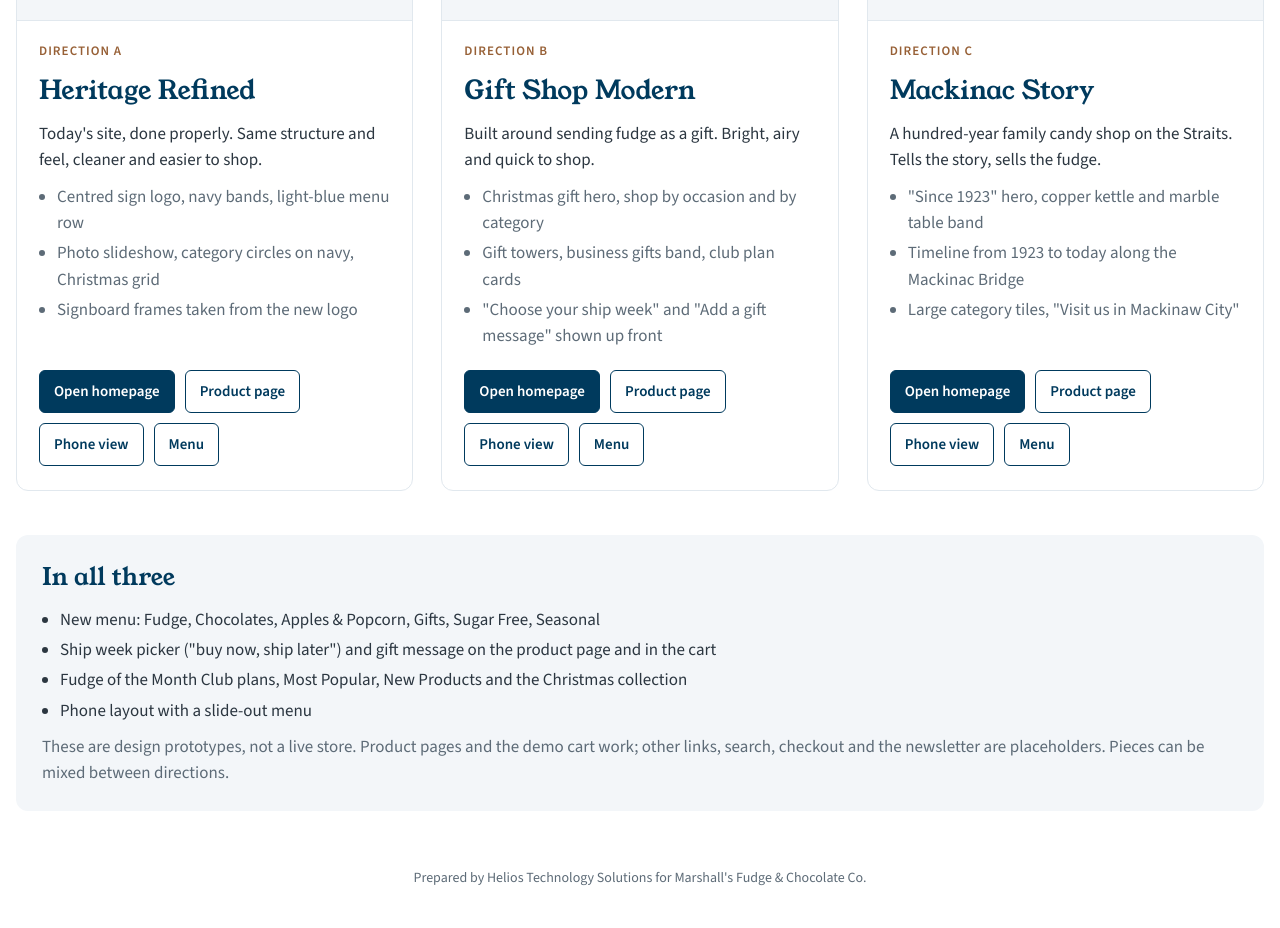
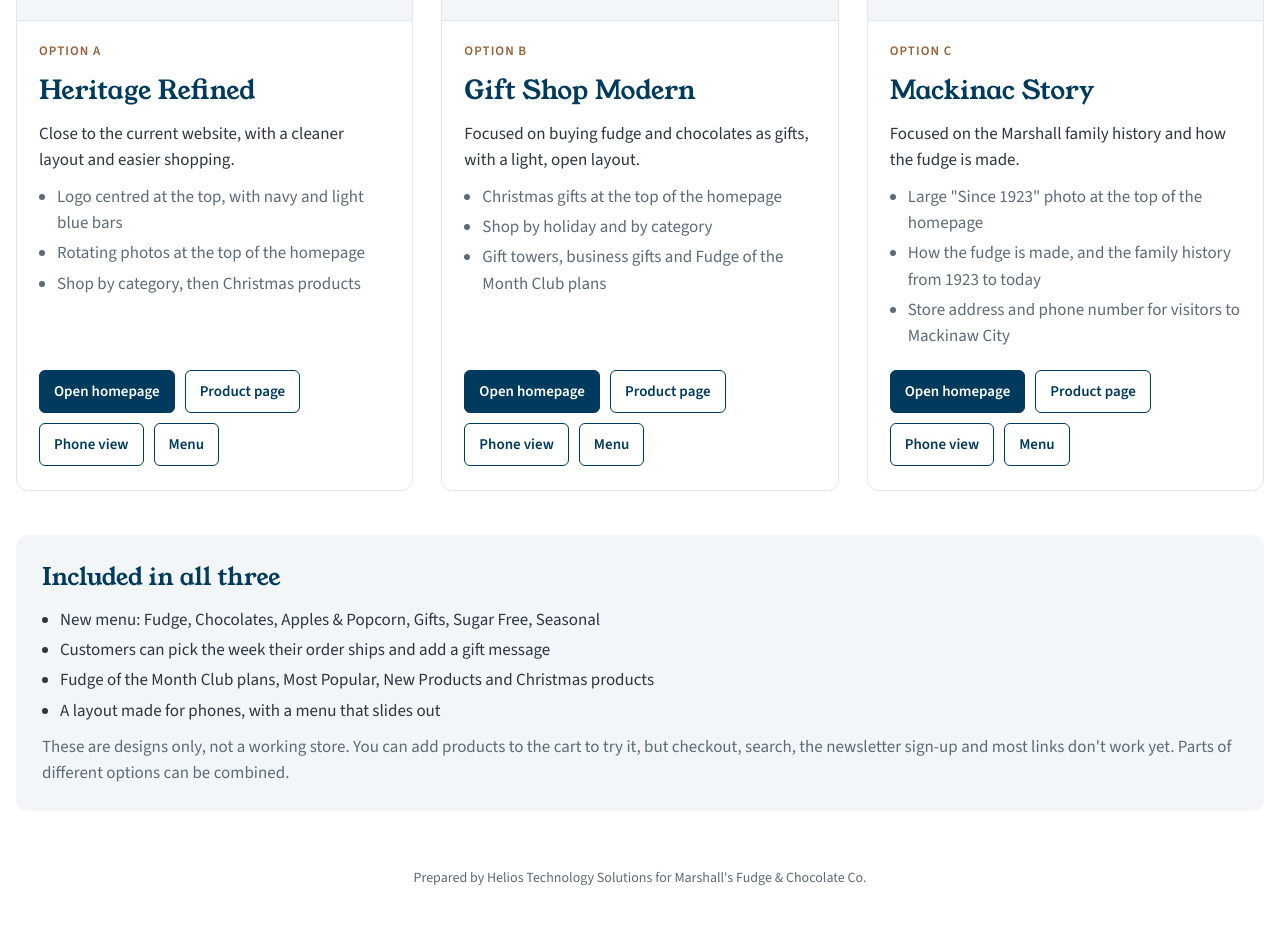
Before and after one commit to ostrovsrr/marshalls-fudge-prototypes, a plain HTML site: page index.html in a window 1280 px wide. Shown: the part 820-1748 px from the top of the page. Drawn offline with nearby package versions, Linux system fonts and the light colour scheme.

Commit message:
Plain-language copy on the overview page

```diff
--- a/index.html
+++ b/index.html
@@ -73,8 +73,8 @@
 <header class="mast">
   <div class="wrap">
     <div class="logo"><img src="reference/brand/marshalls-logo-horizontal.png" alt="Marshall's Fudge &amp; Chocolate Co." width="4460" height="709"></div>
-    <h1>Three design directions for the new website</h1>
-    <p>Each one uses Marshall's real products, prices, photos and story, in the three brand colours from the brand refresh. Open the homepage and a product page of each; they work on desktop and phone.</p>
+    <h1>Three design options for the new website</h1>
+    <p>Each option has a homepage and a product page you can click through on a computer or a phone. All three use Marshall's products, photos, prices and brand colours.</p>
   </div>
 </header>
 
@@ -84,13 +84,13 @@
       <article class="card">
         <div class="shot"><img src="reference/prototypes/heritage/desktop.png" alt="Heritage Refined homepage, full page"></div>
         <div class="body">
-          <span class="tag">Direction A</span>
+          <span class="tag">Option A</span>
           <h2>Heritage Refined</h2>
-          <p>Today's site, done properly. Same structure and feel, cleaner and easier to shop.</p>
+          <p>Close to the current website, with a cleaner layout and easier shopping.</p>
           <ul>
-            <li>Centred sign logo, navy bands, light-blue menu row</li>
-            <li>Photo slideshow, category circles on navy, Christmas grid</li>
-            <li>Signboard frames taken from the new logo</li>
+            <li>Logo centred at the top, with navy and light blue bars</li>
+            <li>Rotating photos at the top of the homepage</li>
+            <li>Shop by category, then Christmas products</li>
           </ul>
           <div class="links">
             <a class="primary" href="reference/prototypes/heritage/index.html">Open homepage</a>
@@ -103,13 +103,13 @@
       <article class="card">
         <div class="shot"><img src="reference/prototypes/gifting/desktop.png" alt="Gift Shop Modern homepage, full page"></div>
         <div class="body">
-          <span class="tag">Direction B</span>
+          <span class="tag">Option B</span>
           <h2>Gift Shop Modern</h2>
-          <p>Built around sending fudge as a gift. Bright, airy and quick to shop.</p>
+          <p>Focused on buying fudge and chocolates as gifts, with a light, open layout.</p>
           <ul>
-            <li>Christmas gift hero, shop by occasion and by category</li>
-            <li>Gift towers, business gifts band, club plan cards</li>
-            <li>"Choose your ship week" and "Add a gift message" shown up front</li>
+            <li>Christmas gifts at the top of the homepage</li>
+            <li>Shop by holiday and by category</li>
+            <li>Gift towers, business gifts and Fudge of the Month Club plans</li>
           </ul>
           <div class="links">
             <a class="primary" href="reference/prototypes/gifting/index.html">Open homepage</a>
@@ -122,13 +122,13 @@
       <article class="card">
         <div class="shot"><img src="reference/prototypes/story/desktop.png" alt="Mackinac Story homepage, full page"></div>
         <div class="body">
-          <span class="tag">Direction C</span>
+          <span class="tag">Option C</span>
           <h2>Mackinac Story</h2>
-          <p>A hundred-year family candy shop on the Straits. Tells the story, sells the fudge.</p>
+          <p>Focused on the Marshall family history and how the fudge is made.</p>
           <ul>
-            <li>"Since 1923" hero, copper kettle and marble table band</li>
-            <li>Timeline from 1923 to today along the Mackinac Bridge</li>
-            <li>Large category tiles, "Visit us in Mackinaw City"</li>
+            <li>Large "Since 1923" photo at the top of the homepage</li>
+            <li>How the fudge is made, and the family history from 1923 to today</li>
+            <li>Store address and phone number for visitors to Mackinaw City</li>
           </ul>
           <div class="links">
             <a class="primary" href="reference/prototypes/story/index.html">Open homepage</a>
@@ -141,14 +141,14 @@
     </div>
 
     <section class="common">
-      <h2>In all three</h2>
+      <h2>Included in all three</h2>
       <ul>
         <li>New menu: Fudge, Chocolates, Apples &amp; Popcorn, Gifts, Sugar Free, Seasonal</li>
-        <li>Ship week picker ("buy now, ship later") and gift message on the product page and in the cart</li>
-        <li>Fudge of the Month Club plans, Most Popular, New Products and the Christmas collection</li>
-        <li>Phone layout with a slide-out menu</li>
+        <li>Customers can pick the week their order ships and add a gift message</li>
+        <li>Fudge of the Month Club plans, Most Popular, New Products and Christmas products</li>
+        <li>A layout made for phones, with a menu that slides out</li>
       </ul>
-      <p>These are design prototypes, not a live store. Product pages and the demo cart work; other links, search, checkout and the newsletter are placeholders. Pieces can be mixed between directions.</p>
+      <p>These are designs only, not a working store. You can add products to the cart to try it, but checkout, search, the newsletter sign-up and most links don't work yet. Parts of different options can be combined.</p>
     </section>
   </div>
 </main>
```
